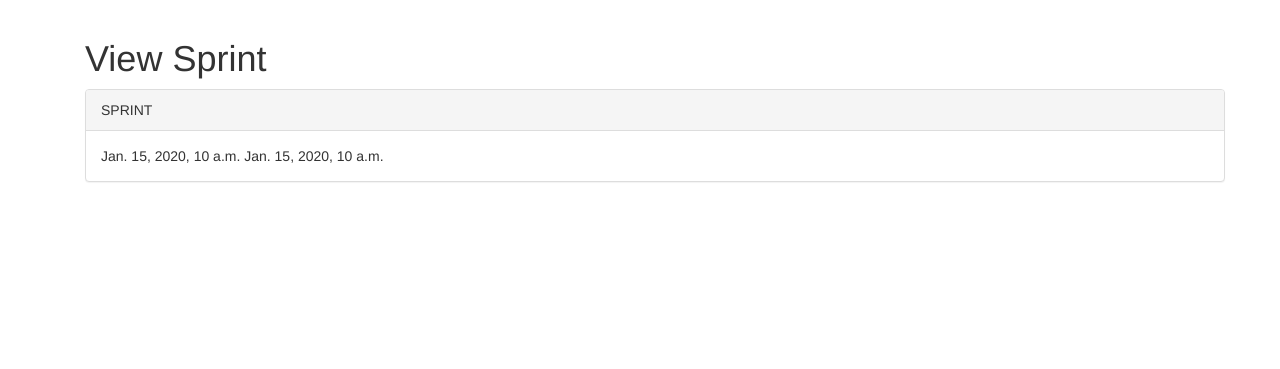
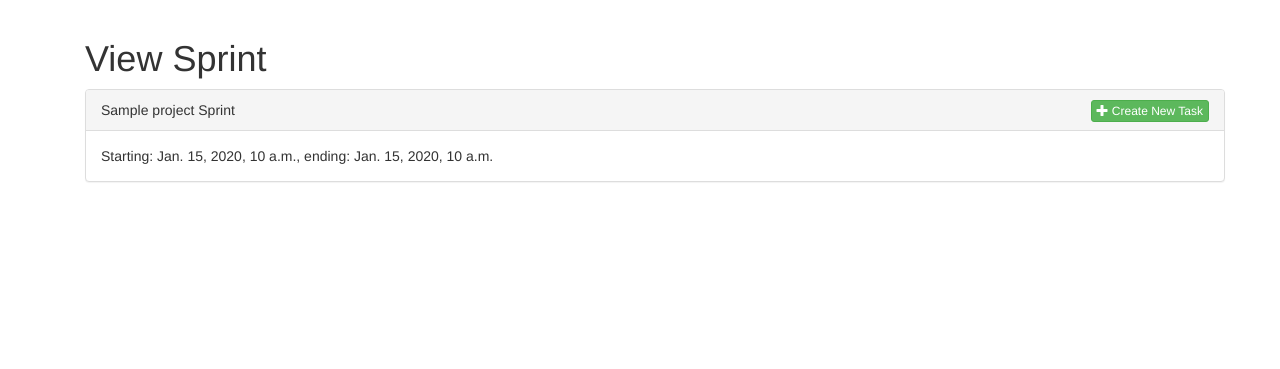
Before and after one commit to kschiu/AgileProjectMgmnt, a Django app: template agility/agility/templates/agility/view_sprint.html in a window 1280 px wide. Shown: the part 51-420 px from the top of the page. Run offline with Django 3.2, Linux system fonts and the light colour scheme; the template is opened without the code that fills it: most values are stand-ins (such as "Sample title", 1, 10 or a date in 2020); some libraries are stand-ins or nearby versions.

Commit message:
Added create task in the view sprint page

```diff
--- a/agility/agility/templates/agility/view_sprint.html
+++ b/agility/agility/templates/agility/view_sprint.html
@@ -4,10 +4,18 @@
 	<div class="container">
 		<h1>View Sprint</h1>
 			<div class="panel panel-default">
-				<div class="panel-heading">SPRINT</div>
+				<div class="panel-heading">{{sprint.project.name}} Sprint
+					<div class="pull-right">
+						<form method="get" action={% url 'create_task' %}>
+							<button class="btn btn-xs btn-success" type="submit">
+								<span class="glyphicon glyphicon-plus" aria-hidden="true"></span> Create New Task
+							</button>
+						</form>
+					</div>
+				</div>
+
 				<div class="panel-body">
-					{{sprint.start_date}}
-					{{sprint.end_date}}
+					Starting: {{sprint.start_date}}, ending: {{sprint.end_date}}
 				</div>
 			</div>
 	</div>
```
Also changed, not shown: agility/db.sqlite3.
